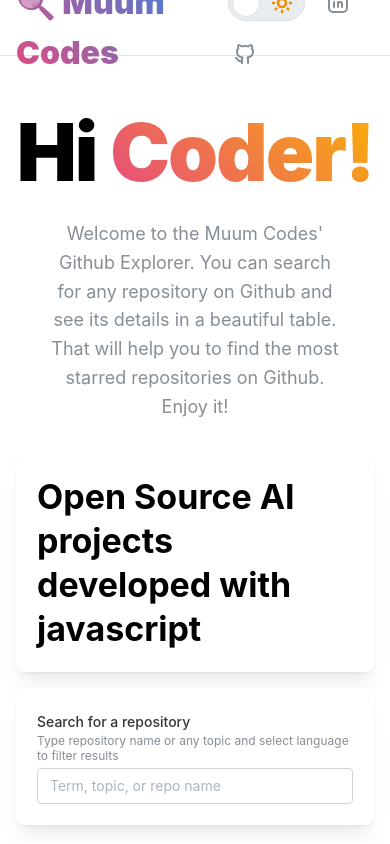
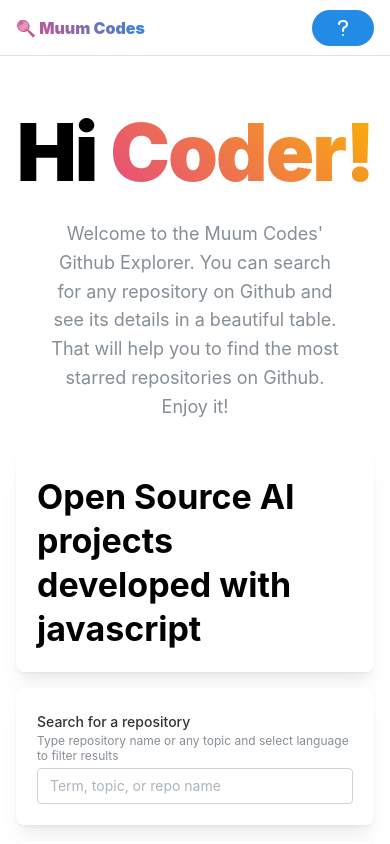
Before and after one commit to muratumutlu/muum-codes, a Next.js app: page / in a window 390 px wide. Shown: the top 844 px of the page. Built offline with nearby package versions, Linux system fonts and the light colour scheme; no server answers.

Commit message:
updated mobile header

```diff
--- a/components/atoms/Logo/Logo.module.css
+++ b/components/atoms/Logo/Logo.module.css
@@ -1,10 +1,15 @@
 .link {
-  text-decoration: none;
-  font-size: 2rem;
+	text-decoration: none;
+	font-size: 2rem;
+
+	/* css code for mobile */
+	@media (max-width: 768px) {
+		font-size: 1rem;
+	}
 }
 
 .logo {
-  letter-spacing: -2;
-  padding-right: 20;
-  cursor: pointer;
+	letter-spacing: -2;
+	padding-right: 20;
+	cursor: pointer;
 }
--- a/components/organisms/Header/Header.component.tsx
+++ b/components/organisms/Header/Header.component.tsx
@@ -1,8 +1,12 @@
 /* eslint-disable import/order */
 import { Logo, ThemeSwitcher } from "@/components";
-import { ActionIcon, Container, Group } from "@mantine/core";
+import { ActionIcon, Button, Container, Group, Menu, rem } from "@mantine/core";
 
-import { IconBrandGithub, IconBrandLinkedin } from "@tabler/icons-react";
+import {
+	IconBrandGithub,
+	IconBrandLinkedin,
+	IconQuestionMark,
+} from "@tabler/icons-react";
 import classes from "./Header.module.css";
 
 import router from "next/router";
@@ -20,7 +24,7 @@
 		<header className={classes.header}>
 			<Container size="xl" className={classes.inner}>
 				<Logo brand="🔍 Muum Codes" />
-				<Group>
+				<Group visibleFrom="md">
 					<ThemeSwitcher />
 					<ActionIcon
 						aria-label="Who am I?"
@@ -43,6 +47,41 @@
 						<IconBrandGithub />
 					</ActionIcon>
 				</Group>
+				<Group align="center" hiddenFrom="md">
+					<Menu shadow="md" width={200}>
+						<Menu.Target>
+							<Button radius="xl">
+								<IconQuestionMark />
+							</Button>
+						</Menu.Target>
+
+						<Menu.Dropdown>
+							<Menu.Item>
+								<ThemeSwitcher />
+							</Menu.Item>
+							<Menu.Item
+								onClick={handleLinkedinClick}
+								leftSection={
+									<IconBrandLinkedin
+										style={{ width: rem(14), height: rem(14) }}
+									/>
+								}
+							>
+								Linkedin
+							</Menu.Item>
+							<Menu.Item
+								onClick={handleGithubClick}
+								leftSection={
+									<IconBrandGithub
+										style={{ width: rem(14), height: rem(14) }}
+									/>
+								}
+							>
+								Github Repo
+							</Menu.Item>
+						</Menu.Dropdown>
+					</Menu>
+				</Group>
 			</Container>
 		</header>
 	);
```
